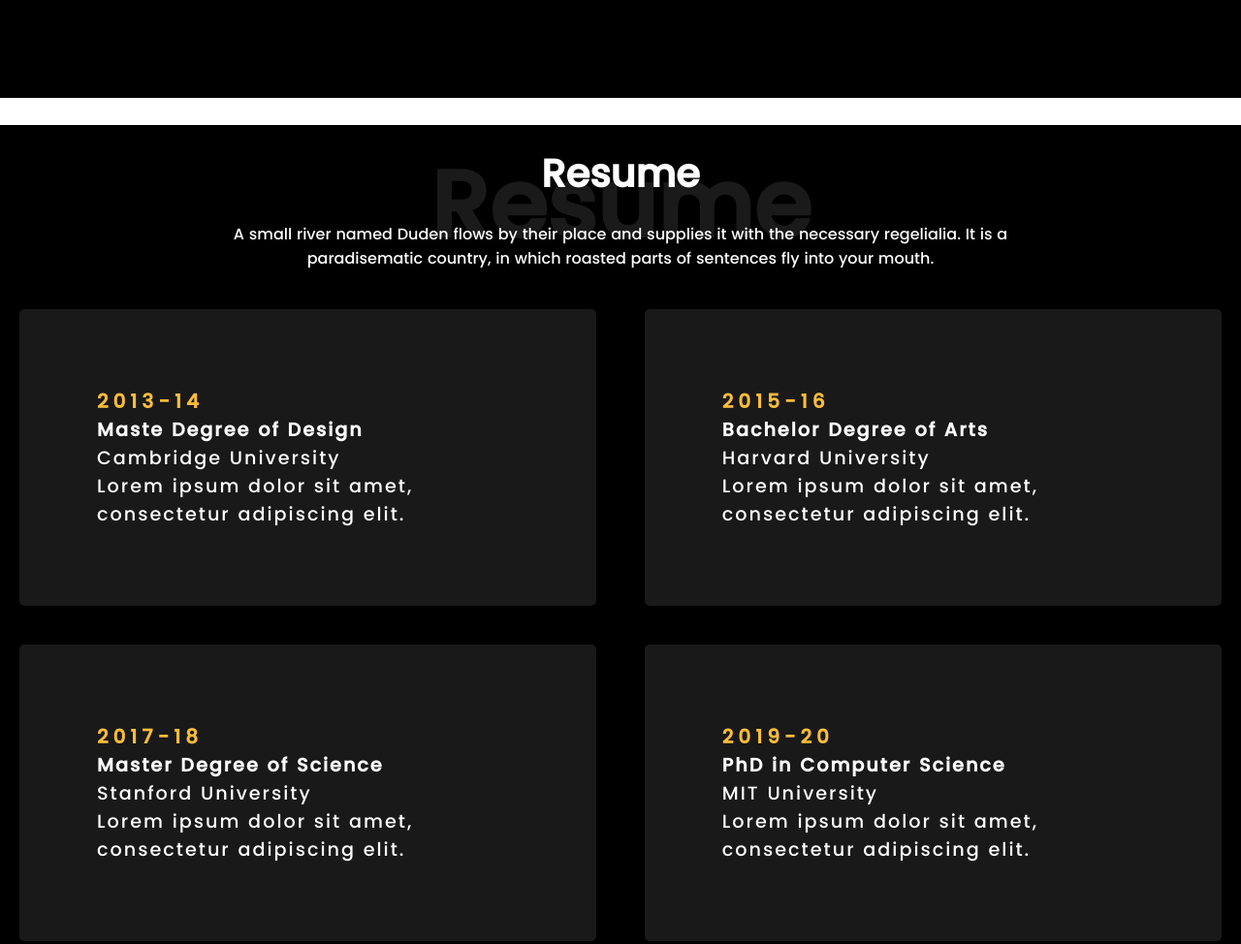
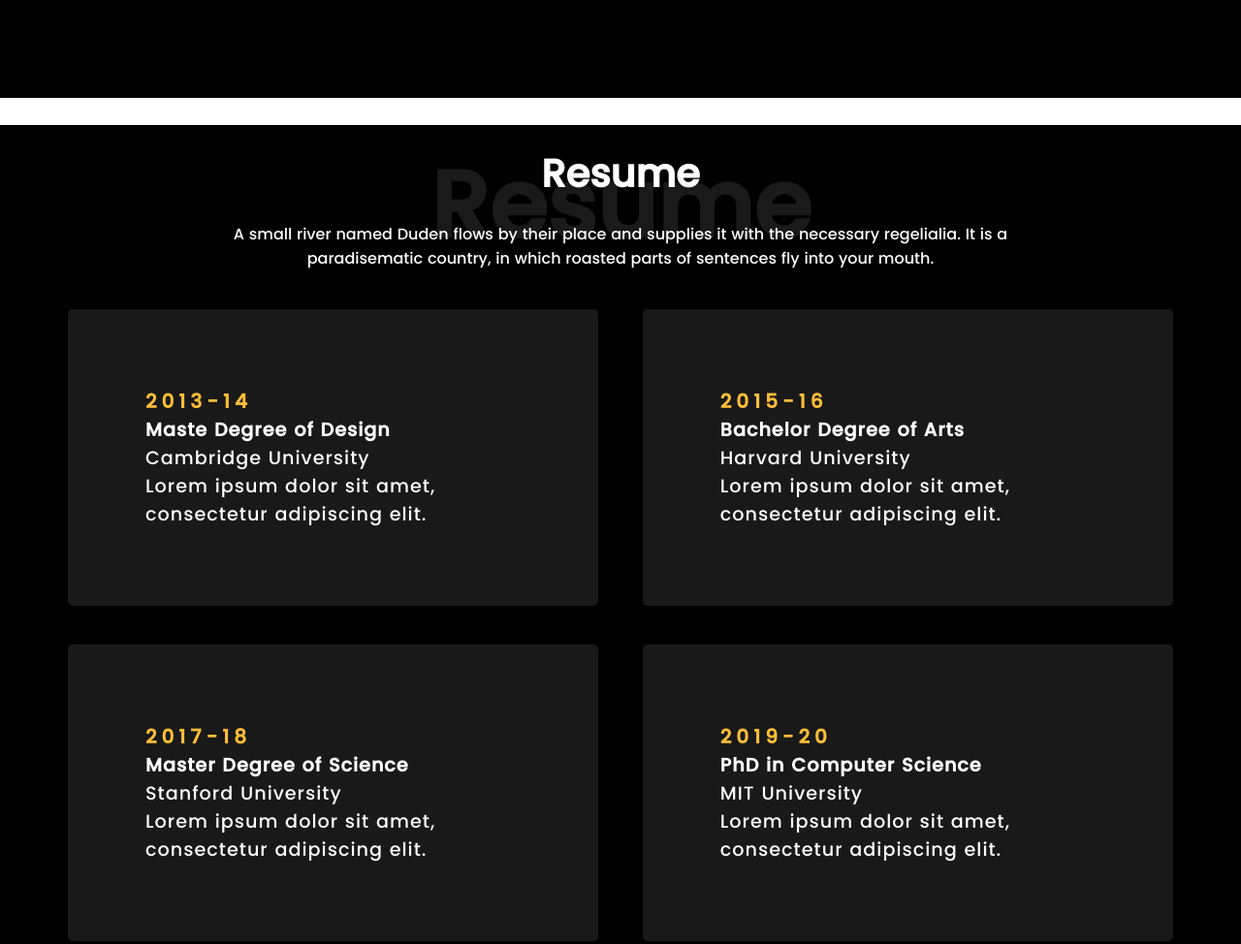
Before and after one commit to M-M-Mustafa/Project-2, a plain HTML site: page index.html in a window 1280 px wide. Shown: the part 1500-2474 px from the top of the page at 97% size. Drawn offline with Linux system fonts and the light colour scheme.

Commit message:
updated for margin  webstie

```diff
--- a/index.html
+++ b/index.html
@@ -15,7 +15,7 @@
 			<h1>Mustafa </h1>
 		</div>
 		<ul class="nav-links">
-			<li><a href="#home" class="active">Home</a></li>
+			<li><a href="#h	ome" class="active">Home</a></li>
 			<li><a href="#about">About</a></li>
 			<li><a href="#resume">Resume</a></li>
 			<li><a href="#services">Services</a></li>
--- a/style.css
+++ b/style.css
@@ -338,8 +338,8 @@ h2 span,
 }
 .resume-section {
 
-  margin-left: 20px;
-  margin-right: 20px;
+  margin-left: 70px;
+  margin-right: 70px;
   color: white;
   display: flex;
   flex-direction: column;
@@ -348,6 +348,7 @@ h2 span,
 
 }
 .resume-sec-div {
+
   position: relative; /* Required for positioning h3 correctly */
   align-items: center;
   text-align: center; /* Center text horizontally */
@@ -382,6 +383,7 @@ h2 span,
   margin-bottom: 20px;
   width: 800px;
   text-align: center;
+
 }
 .resume-section h2 {
   color: white;
@@ -396,6 +398,7 @@ h2 span,
   flex-wrap: wrap;
   justify-content: space-between;
   margin-bottom: 20px; /* Add space between rows */
+
 }
 
 .resume-section .box {
@@ -403,10 +406,11 @@ h2 span,
   padding: 80px; /* Adjust padding as needed */
   margin-bottom: 20px; /* Space between boxes */
   font-size: larger;
-  letter-spacing: 2px;
+  letter-spacing: 1px;
   border-radius: 5px;
   box-shadow: 0 0 10px rgba(0, 0, 0, 0.1);
   background-color: var(--secondary-color);
+
 }
 
 .resume-btn button{
```
